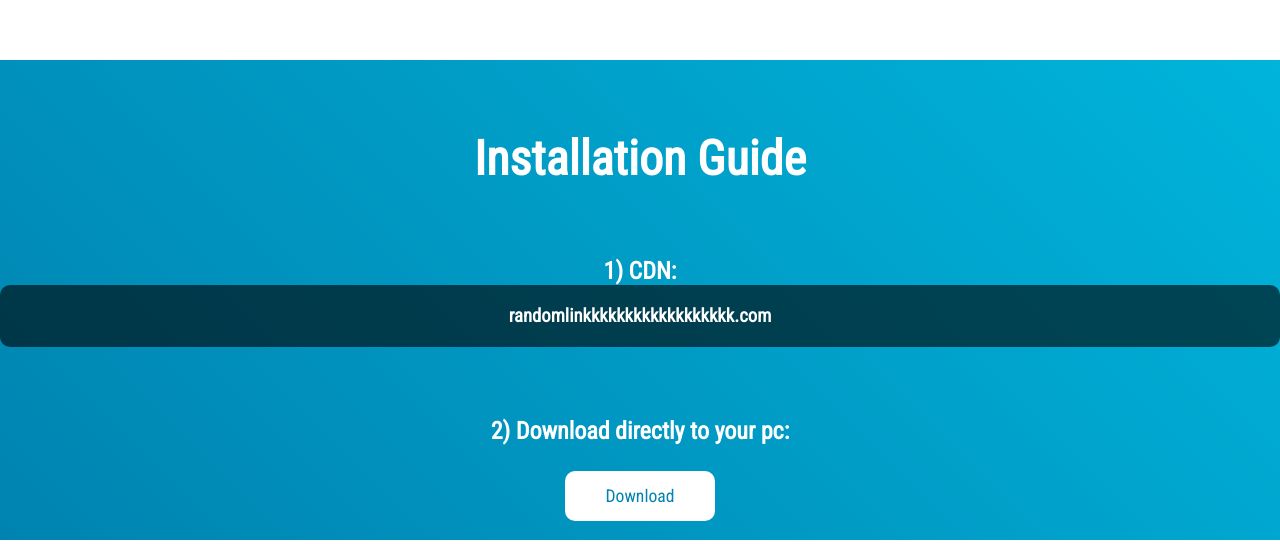
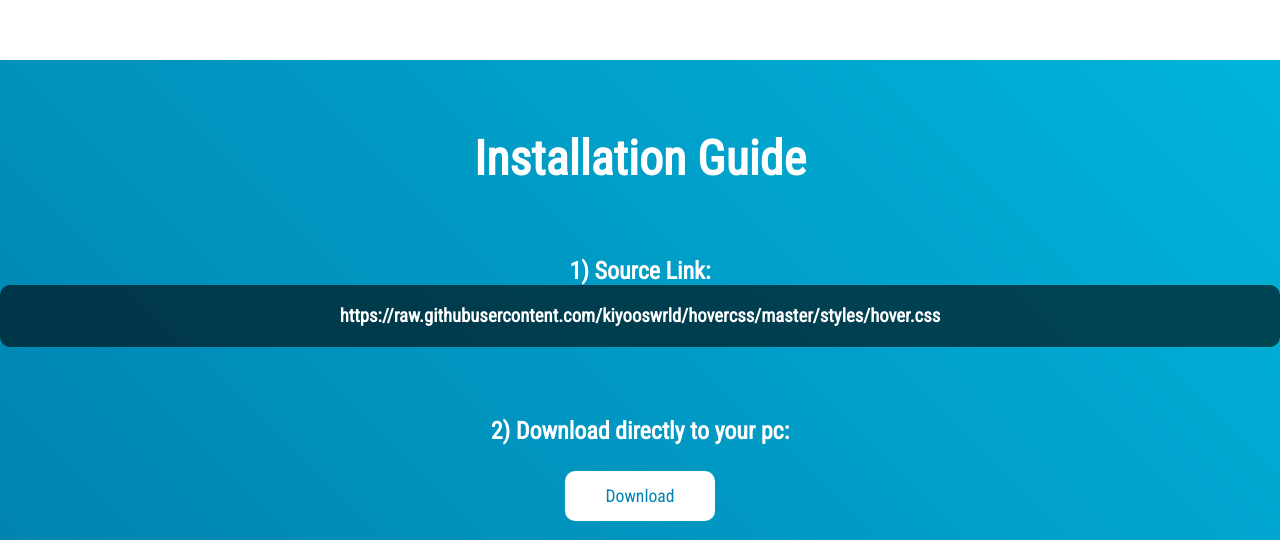
Before and after one commit to itsmezb/hovercss, a plain HTML site: page index.html in a window 1280 px wide. Shown: the part 1214-1758 px from the top of the page. Drawn offline with nearby package versions, Linux system fonts and the light colour scheme.

Commit message:
Updated Links

```diff
--- a/index.html
+++ b/index.html
@@ -37,10 +37,10 @@
 
       <div class="second-container" id="second-container">
         <h1>Installation Guide</h1>
-        <h2>1) CDN: </h2>
-        <h3>randomlinkkkkkkkkkkkkkkkkkk.com</h3>
+        <h2>1) Source Link: </h2>
+        <h3>https://raw.githubusercontent.com/kiyooswrld/hovercss/master/styles/hover.css</h3>
         <h2>2) Download directly to your pc: </h2>
-        <button><a href="">Download</a></button>
+        <button><a href="https://download1072.mediafire.com/y1j3z4g7khjg/qq4ouaqo2lldp4a/hover.css">Download</a></button>
       </div>
 
     </div>
```
Also changed, not shown: styles/style.css (+1 -1 lines).
